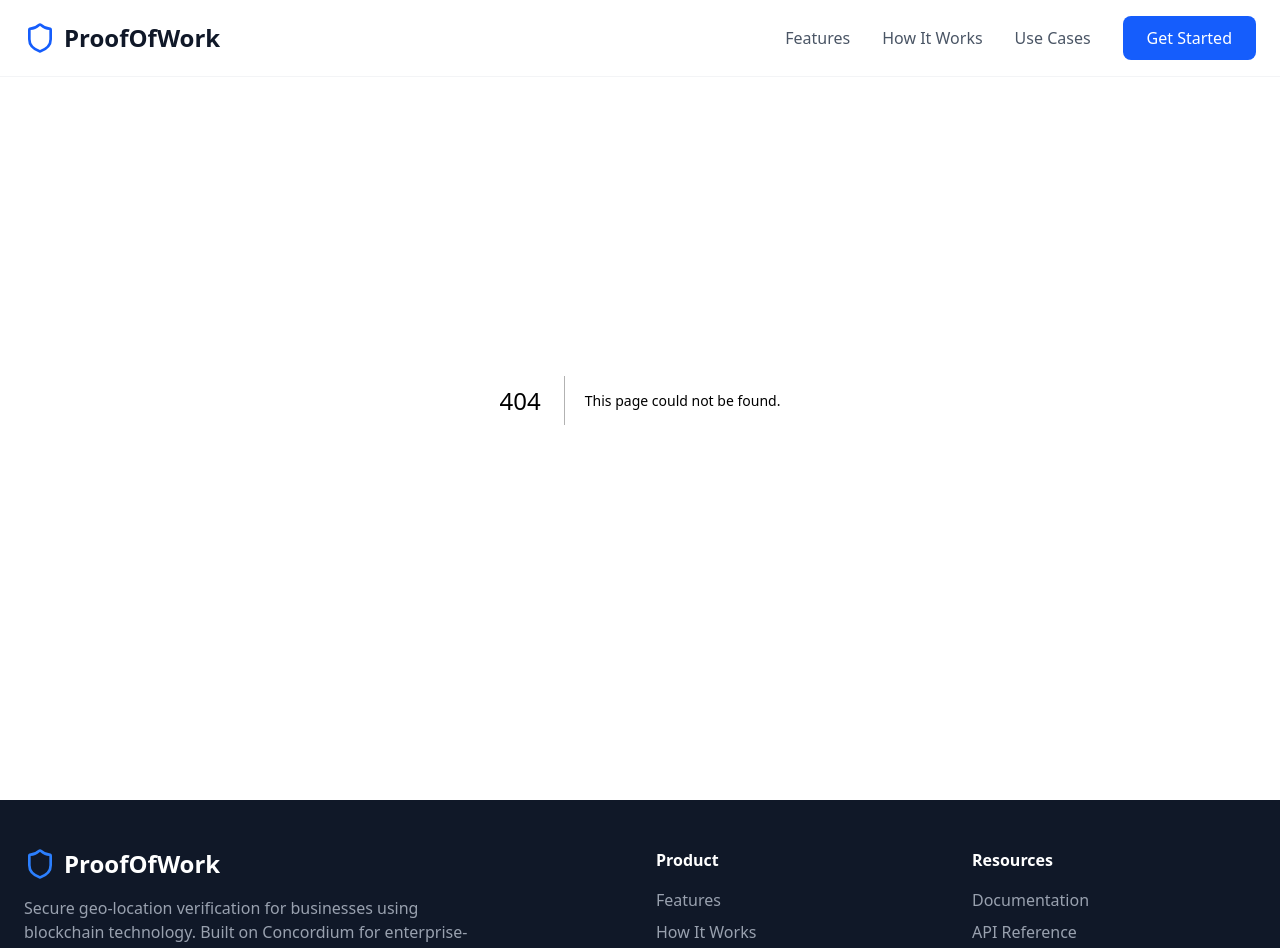
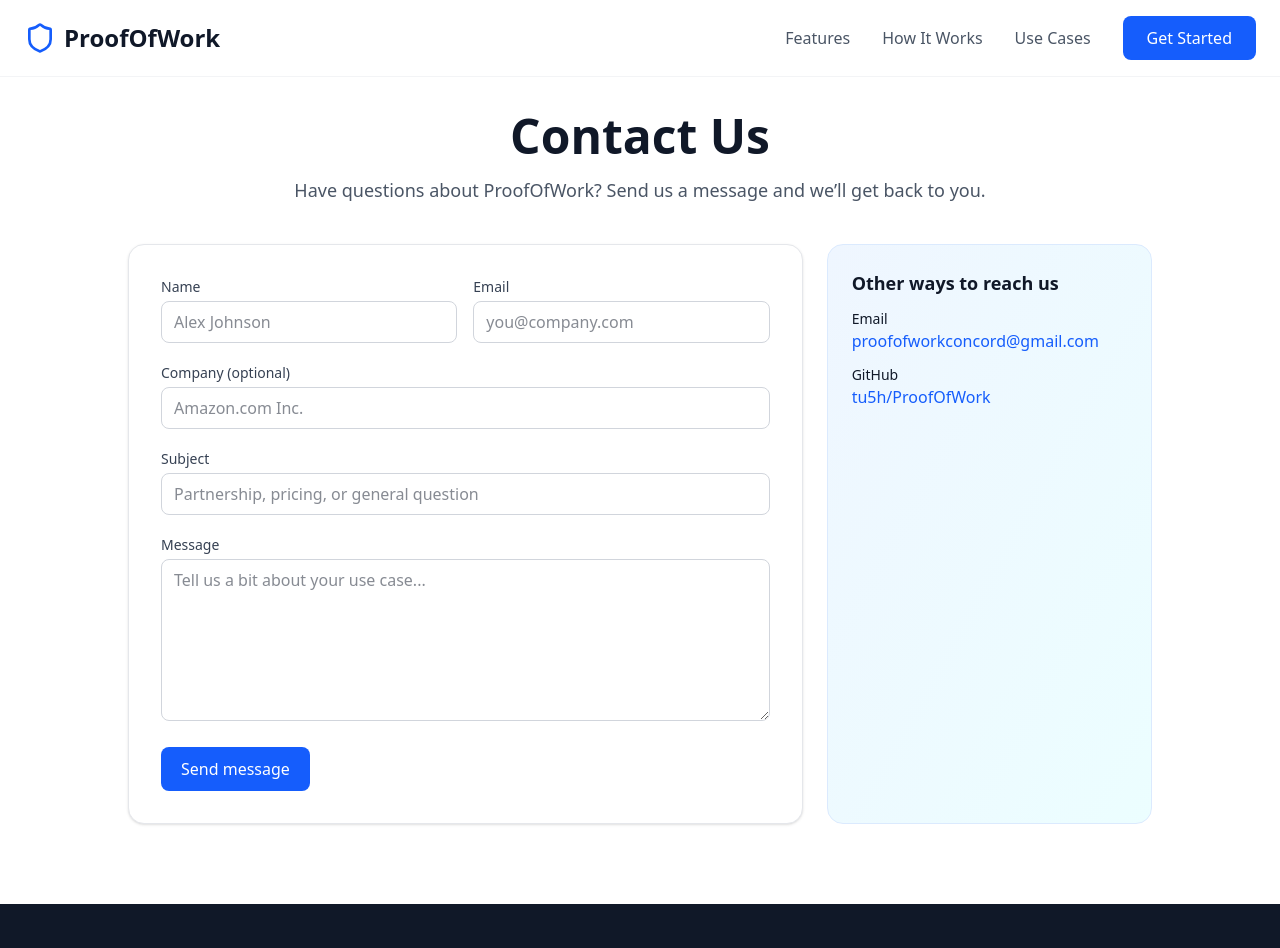
Before and after one commit to tu5h/ProofOfWork, a Next.js app in the folder frontend/: page /Contact in a window 1280 px wide. Before the commit this address had no page. Shown: the top 948 px of the page. Built offline with nearby package versions, Linux system fonts and the light colour scheme.

Commit message:
cleaned up landing page and implemented DemoVideo and ContactUS page

```diff
--- /dev/null
+++ b/frontend/src/app/Contact/page.tsx
@@ -0,0 +1,125 @@
+export const metadata = {
+    title: "Contact Us - ProofOfWork",
+    description: "Get in touch with the ProofOfWork team",
+};
+
+export default function ContactPage() {
+    return (
+        <div className="pt-28 pb-20 px-6">
+            <div className="max-w-5xl mx-auto text-center mb-10">
+                <h1 className="text-5xl lg:text-5xl font-bold text-gray-900 mb-4">
+                    Contact Us
+                </h1>
+                <p className="text-lg text-gray-600">
+                    Have questions about ProofOfWork? Send us a message and we’ll get back to you.
+                </p>
+            </div>
+
+            <div className="max-w-5xl mx-auto grid md:grid-cols-3 gap-6">
+                <div className="md:col-span-2 bg-white border border-gray-200 rounded-2xl shadow-sm p-6 sm:p-8">
+                    <form
+                        className="space-y-5"
+                        method="post"
+                        action="https://formspree.io/f/xblznngr">
+
+                        <div className="grid sm:grid-cols-2 gap-4">
+                            <div>
+                                <label htmlFor="name" className="block text-sm font-medium text-gray-700">
+                                    Name
+                                </label>
+                                <input
+                                    id="name"
+                                    name="name"
+                                    type="text"
+                                    required
+                                    className="mt-1 w-full rounded-lg border border-gray-300 bg-white px-3 py-2 text-gray-900 focus:outline-none focus:ring-2 focus:ring-blue-500"
+                                    placeholder="Alex Johnson"
+                                />
+                            </div>
+                            <div>
+                                <label htmlFor="email" className="block text-sm font-medium text-gray-700">
+                                    Email
+                                </label>
+                                <input
+                                    id="email"
+                                    name="email"
+                                    type="email"
+                                    required
+                                    className="mt-1 w-full rounded-lg border border-gray-300 bg-white px-3 py-2 text-gray-900 focus:outline-none focus:ring-2 focus:ring-blue-500"
+                                    placeholder="you@company.com"
+                                />
+                            </div>
+                        </div>
+
+                        <div>
+                            <label htmlFor="company" className="block text-sm font-medium text-gray-700">
+                                Company (optional)
+                            </label>
+                            <input
+                                id="company"
+                                name="company"
+                                type="text"
+                                className="mt-1 w-full rounded-lg border border-gray-300 bg-white px-3 py-2 text-gray-900 focus:outline-none focus:ring-2 focus:ring-blue-500"
+                                placeholder="Amazon.com Inc."
+                            />
+                        </div>
+
+                        <div>
+                            <label htmlFor="subject" className="block text-sm font-medium text-gray-700">
+                                Subject
+                            </label>
+                            <input
+                                id="subject"
+                                name="subject"
+                                type="text"
+                                required
+                                className="mt-1 w-full rounded-lg border border-gray-300 bg-white px-3 py-2 text-gray-900 focus:outline-none focus:ring-2 focus:ring-blue-500"
+                                placeholder="Partnership, pricing, or general question"
+                            />
+                        </div>
+
+                        <div>
+                            <label htmlFor="message" className="block text-sm font-medium text-gray-700">
+                                Message
+                            </label>
+                            <textarea
+                                id="message"
+                                name="message"
+                                rows={6}
+                                required
+                                className="mt-1 w-full rounded-lg border border-gray-300 bg-white px-3 py-2 text-gray-900 focus:outline-none focus:ring-2 focus:ring-blue-500"
+                                placeholder="Tell us a bit about your use case..."
+                            />
+                        </div>
+
+                        <button
+                            type="submit"
+                            className="inline-flex items-center justify-center rounded-lg bg-blue-600 px-5 py-2.5 font-medium text-white hover:bg-blue-700 focus:outline-none focus:ring-2 focus:ring-blue-500"
+                            title="Submit contact form"
+                        >
+                            Send message
+                        </button>
+                    </form>
+                </div>
+
+                <aside className="bg-gradient-to-br from-blue-50 to-cyan-50 border border-blue-100 rounded-2xl p-6">
+                    <h2 className="text-lg font-semibold text-gray-900 mb-3">Other ways to reach us</h2>
+                    <ul className="space-y-3 text-gray-700">
+                        <li>
+                            <div className="text-sm font-medium text-gray-900">Email</div>
+                            <a className="text-blue-600 hover:underline break-words" href="mailto:proofofworkconcord@gmail.com">
+                                proofofworkconcord@gmail.com
+                            </a>
+                        </li>
+                        <li>
+                            <div className="text-sm font-medium text-gray-900">GitHub</div>
+                            <a className="text-blue-600 hover:underline" href="https://github.com/tu5h/ProofOfWork" target="_blank" rel="noreferrer">
+                                tu5h/ProofOfWork
+                            </a>
+                        </li>
+                    </ul>
+                </aside>
+            </div>
+        </div>
+    );
+}
--- /dev/null
+++ b/frontend/src/app/DemoVideo/page.tsx
@@ -0,0 +1,40 @@
+export default function DemoVideo() {
+  return (
+    <div className="pt-28 pb-20 px-6">
+      <div className="max-w-4xl mx-auto text-center mb-8">
+        <h1 className="text-4xl lg:text-5xl font-bold text-gray-900 mb-4">
+          Product Demo
+        </h1>
+        <p className="text-lg text-gray-600">
+          A quick walkthrough of how ProofOfWork verifies location and authorizes payments.
+        </p>
+      </div>
+
+      <div className="max-w-4xl mx-auto rounded-2xl overflow-hidden shadow-2xl border border-gray-200 bg-black">
+        <div className="[aspect-ratio:16/9]">
+          <iframe
+            className="w-full h-full"
+            src="https://www.youtube.com/embed/dQw4w9WgXcQ"
+            title="ProofOfWork Demo"
+            allow="accelerometer; autoplay; clipboard-write; encrypted-media; gyroscope; picture-in-picture; web-share"
+            referrerPolicy="strict-origin-when-cross-origin"
+            allowFullScreen
+          />
+        </div>
+      </div>
+
+      <section className="max-w-3xl mx-auto mt-10 space-y-4 text-gray-700">
+        <h2 className="text-2xl font-bold text-gray-900">What you’ll see</h2>
+        <p>
+          - How a user request is created and their location verified on-chain.
+        </p>
+        <p>
+          - Automatic rule checks and payment authorization.
+        </p>
+        <p>
+          - Audit trail and security features powered by Concordium.
+        </p>
+      </section>
+    </div>
+  );
+}
--- a/frontend/src/app/how-it-works/page.tsx
+++ b/frontend/src/app/HowItWorks/page.tsx
@@ -53,7 +53,7 @@
                   3
                 </div>
                 <h3 className="text-xl font-bold text-gray-900 mb-3 text-center">
-                  Payment Authorized
+                  Payment Authorized and Auto-Released
                 </h3>
                 <p className="text-gray-600 text-center leading-relaxed">
                   Based on your custom rules, the payment or service is automatically authorized
--- a/frontend/src/app/globals.css
+++ b/frontend/src/app/globals.css
@@ -1,7 +1,5 @@
+@import "tailwindcss";
+
 @tailwind base;
 @tailwind components;
 @tailwind utilities;
-
-@import "tailwindcss";
-
-body { outline: 2px solid fuchsia; }
--- a/frontend/src/app/page.tsx
+++ b/frontend/src/app/page.tsx
@@ -26,10 +26,12 @@
                 <button className="bg-blue-600 text-white px-8 py-4 rounded-lg hover:bg-blue-700 transition-all font-semibold text-lg shadow-lg hover:shadow-xl transform hover:-translate-y-0.5">
                   Get Started
                 </button>
-                <button className="bg-white text-gray-900 px-8 py-4 rounded-lg hover:bg-gray-50 transition-all font-semibold text-lg border-2 border-gray-200 flex items-center justify-center gap-2">
+                <Link href="/DemoVideo">
+                  <button className="bg-white text-gray-900 px-8 py-4 rounded-lg hover:bg-gray-50 transition-all font-semibold text-lg border-2 border-gray-200 flex items-center justify-center gap-2 w-full">
                     <PlayCircle className="w-5 h-5" />
                     Watch Demo
                   </button>
+                </Link>
               </div>
             </div>
             <div className="relative">
@@ -138,10 +140,12 @@
             <button className="bg-white text-blue-600 px-8 py-4 rounded-lg hover:bg-gray-50 transition-all font-semibold text-lg shadow-xl">
               Get Started Today
             </button>
-            <button className="bg-blue-700 text-white px-8 py-4 rounded-lg hover:bg-blue-800 transition-all font-semibold text-lg border-2 border-white/20 flex items-center justify-center gap-2">
+            <Link href="/DemoVideo">
+              <button className="bg-blue-700 text-white px-8 py-4 rounded-lg hover:bg-blue-800 transition-all font-semibold text-lg border-2 border-white/20 flex items-center justify-center gap-2 w-full">
                 <PlayCircle className="w-5 h-5" />
                 Watch Demo Video
               </button>
+            </Link>
           </div>
         </div>
       </section>
--- a/frontend/src/components/footer.tsx
+++ b/frontend/src/components/footer.tsx
@@ -16,7 +16,7 @@
               Built on Concordium for enterprise-grade security.
             </p>
             <a
-              href="https://github.com"
+              href="https://github.com/tu5h/ProofOfWork"
               target="_blank"
               rel="noopener noreferrer"
               className="inline-flex items-center gap-2 text-gray-400 hover:text-white transition-colors"
@@ -29,34 +29,21 @@
           <div>
             <h4 className="text-white font-semibold mb-4">Product</h4>
             <ul className="space-y-2">
-              <li><Link href="/features" className="hover:text-white transition-colors">Features</Link></li>
-              <li><Link href="/how-it-works" className="hover:text-white transition-colors">How It Works</Link></li>
-              <li><Link href="/use-cases" className="hover:text-white transition-colors">Use Cases</Link></li>
-              <li><a href="#" className="hover:text-white transition-colors">Pricing</a></li>
+              <li><Link href="/Features" className="hover:text-white transition-colors">Features</Link></li>
+              <li><Link href="/HowItWorks" className="hover:text-white transition-colors">How It Works</Link></li>
+              <li><Link href="/UseCases" className="hover:text-white transition-colors">Use Cases</Link></li>
             </ul>
           </div>
 
           <div>
             <h4 className="text-white font-semibold mb-4">Resources</h4>
             <ul className="space-y-2">
-              <li><a href="#" className="hover:text-white transition-colors">Documentation</a></li>
-              <li><a href="#" className="hover:text-white transition-colors">API Reference</a></li>
-              <li><a href="#" className="hover:text-white transition-colors">Demo Video</a></li>
-              <li><a href="#" className="hover:text-white transition-colors">Contact Us</a></li>
+              <li><Link href="/DemoVideo" className="hover:text-white transition-colors">Demo Video</Link></li>
+              <li><Link href="/Contact" className="hover:text-white transition-colors">Contact Us</Link></li>
             </ul>
           </div>
         </div>
 
-        <div className="border-t border-gray-800 pt-8 flex flex-col md:flex-row justify-between items-center gap-4">
-          <p className="text-sm">
-            © 2025 ProofOfWork. All rights reserved.
-          </p>
-          <div className="flex gap-6 text-sm">
-            <a href="#" className="hover:text-white transition-colors">Privacy Policy</a>
-            <a href="#" className="hover:text-white transition-colors">Terms of Service</a>
-            <a href="#" className="hover:text-white transition-colors">Cookie Policy</a>
-          </div>
-        </div>
       </div>
     </footer>
   );
--- a/frontend/src/components/navbar.tsx
+++ b/frontend/src/components/navbar.tsx
@@ -20,20 +20,20 @@
         </Link>
         <div className="hidden md:flex items-center gap-8">
           <Link
-            href="/features"
-            className={`transition-colors ${isActive('/features') ? 'text-blue-600 font-medium' : 'text-gray-600 hover:text-gray-900'}`}
+            href="/Features"
+            className={`transition-colors ${isActive('/Features') ? 'text-blue-600 font-medium' : 'text-gray-600 hover:text-gray-900'}`}
           >
             Features
           </Link>
           <Link
-            href="/how-it-works"
-            className={`transition-colors ${isActive('/how-it-works') ? 'text-blue-600 font-medium' : 'text-gray-600 hover:text-gray-900'}`}
+            href="/HowItWorks"
+            className={`transition-colors ${isActive('/HowItWorks') ? 'text-blue-600 font-medium' : 'text-gray-600 hover:text-gray-900'}`}
           >
             How It Works
           </Link>
           <Link
-            href="/use-cases"
-            className={`transition-colors ${isActive('/use-cases') ? 'text-blue-600 font-medium' : 'text-gray-600 hover:text-gray-900'}`}
+            href="/UseCases"
+            className={`transition-colors ${isActive('/UseCases') ? 'text-blue-600 font-medium' : 'text-gray-600 hover:text-gray-900'}`}
           >
             Use Cases
           </Link>
```
Also changed, not shown: frontend/src/app/UseCases/page.tsx (renamed from frontend/src/app/use-cases/page.tsx), 1 other file (tests, documents, lock files or other folders). Lines whose indentation alone changed are shown as unchanged.
